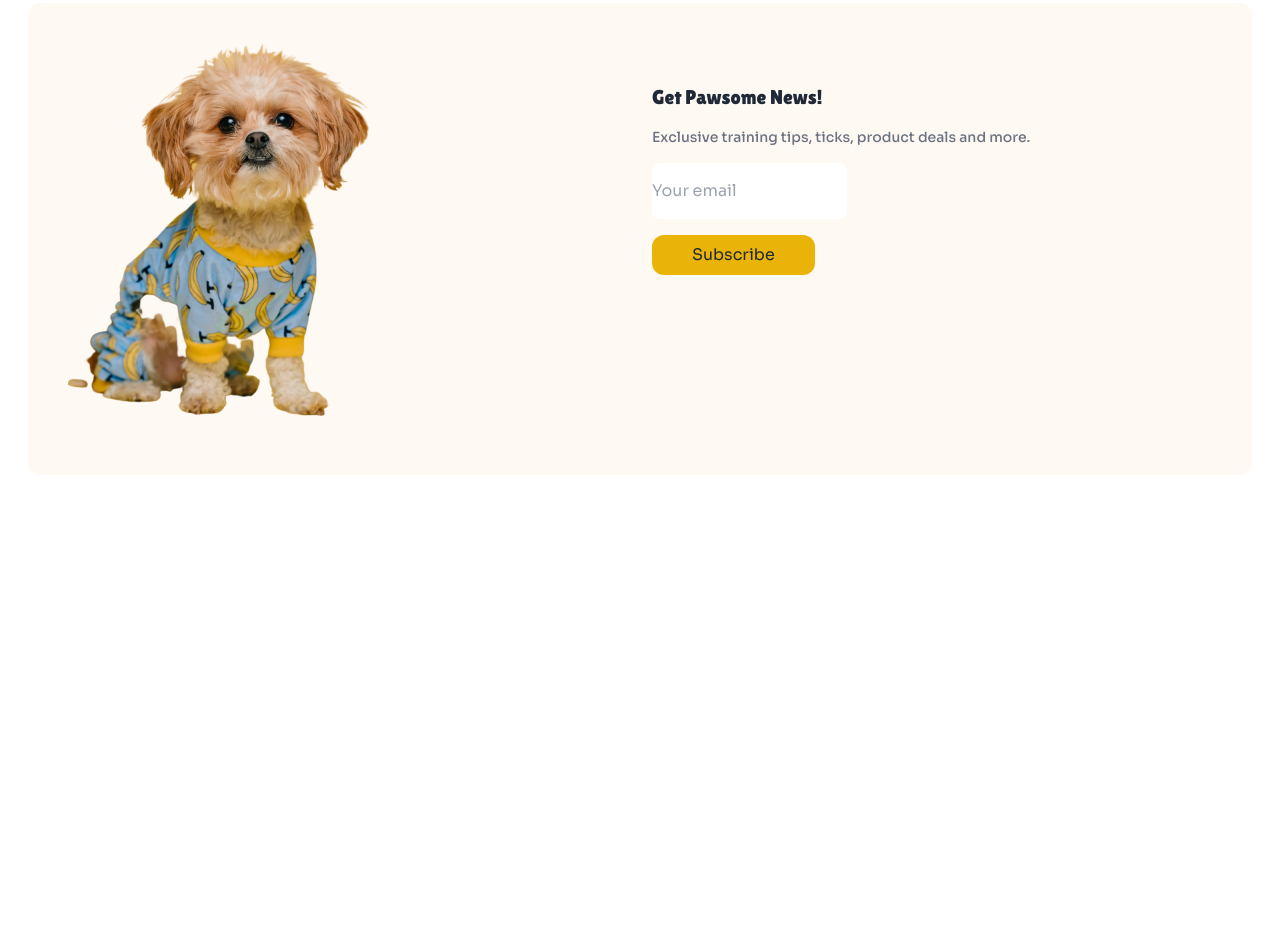
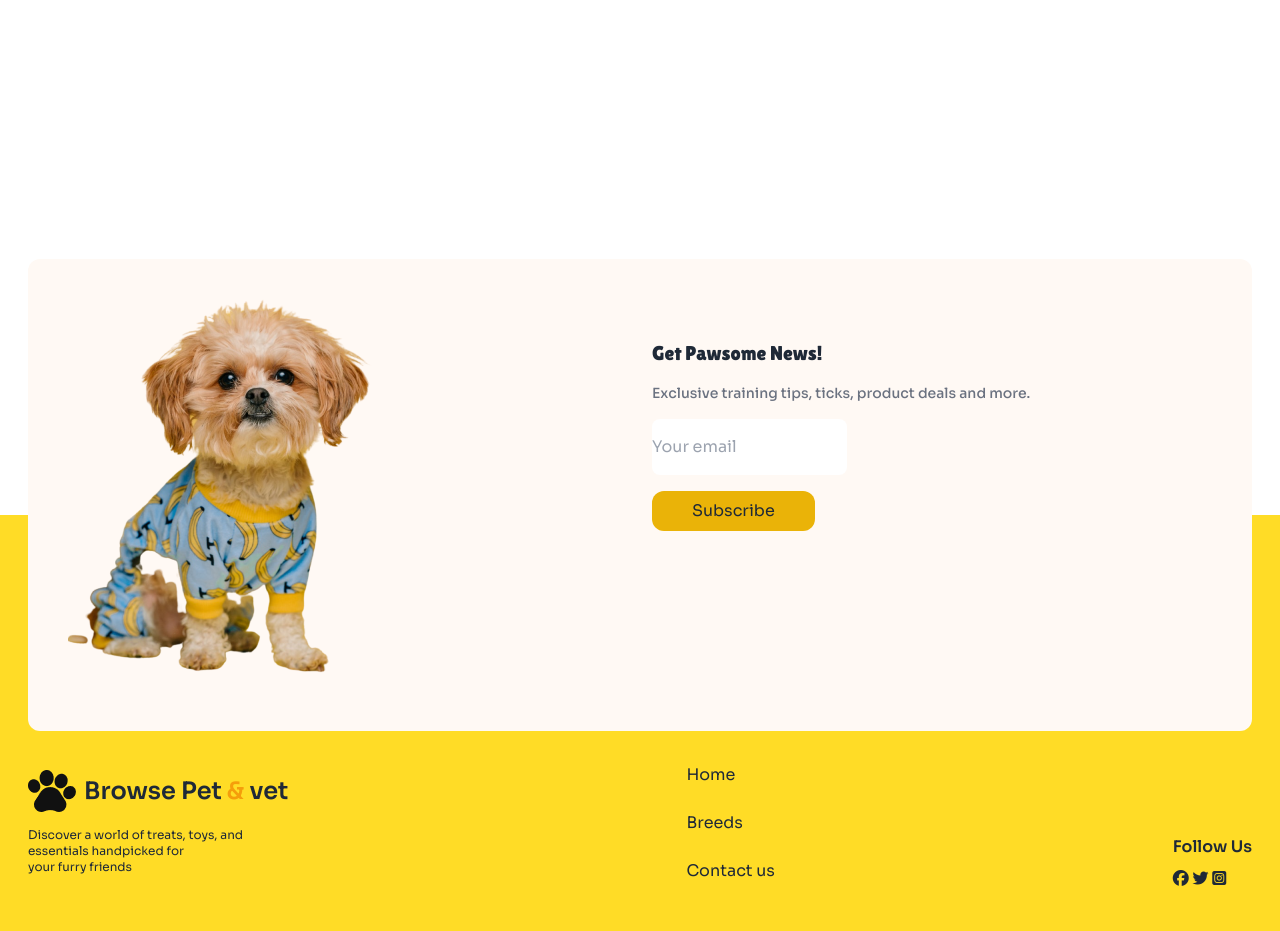
Before and after one commit to patwary9/assignment-03-project01, a plain HTML site: page index.html in a window 1280 px wide. Shown: the part 2915-3846 px from the top of the page. Before the commit the page ends 3430 px from the top, so only its background shows below. Drawn offline with nearby package versions, Linux system fonts and the light colour scheme.

Commit message:
footer desktop  cetagory  setup commit

```diff
--- a/index.html
+++ b/index.html
@@ -103,7 +103,7 @@
 <!-- main section  -->
 <main>
   <!-- cetegroies section   -->
-     <section class="sora-font max-w-screen-xl mx-auto px-7 lg:px-18 lg:mt-2 mb-10 ">
+<section class="sora-font max-w-screen-xl  mx-auto px-7 lg:px-18 lg:mt-2 mb-10 ">
     <h3 class="lilita-font text-xl lg:text-3xl font-medium mb-4">Browse By Categories</h3>
     <div class="grid grid-cols-2 lg:grid lg:grid-cols-6	 justify-between gap-4">
 
@@ -145,7 +145,7 @@
     </div>
      </section>
   <!-- trending section  -->
-    <section class="bg-[#FFF9F4] lg:mt-20 lg:mb-20 mt-20 mb20">
+<section class="bg-[#FFF9F4] lg:mt-20 lg:mb-20 mt-20 mb20">
 
   <div class="sora-font max-w-screen-xl mx-auto px-7 lg:px-18 lg:mt-8 mb-10">
     <!-- <div class="mt-6 mb-10 lg:mt-32 items-center"> -->
@@ -324,8 +324,8 @@
   </div>
    </section>
    <!-- get news section  -->
-<section class=" sora-font max-w-screen-xl mx-auto px-7 lg:px-18 my-10 ">
-  <div class="bg-[#FFF9F4] rounded-xl grid grid-cols-1 lg:grid lg:grid-cols-2 gap-2 ">
+<section class=" sora-font max-w-screen-xl  mx-auto px-7 lg:px-18 my-10 ">
+  <div class="bg-[#FFF9F4] rounded-xl grid grid-cols-1 lg:grid lg:grid-cols-2 gap-2  relative lg:-bottom-64">
       <!--  img container -->
        <div class="w-full px-5 lg:px-10 py-10 ">
         <img src="c1-assets/cute-pet-mid.png" alt="">
@@ -341,6 +341,44 @@
       </div>
   </div>
 </section>
+<footer class="bg-[#FFDC26]">
+  <div  class=" sora-font max-w-screen-xl  mx-auto px-7 lg:px-18 mt-10  ">
+    <!-- container  -->
+     <div class=" lg:flex lg:flex-cols-3 gap-4 justify-between items-center gap-4 mx-auto ">
+      <!-- context  -->
+       <div class=" ">
+        <div class="  lg:mt-56 lg:mb-10 ">
+          <div class="flex items-center  ">
+            <div class="flex items-center gap-2">
+            <img class="w-12 h-12" src="c1-assets/logo-footer.png" alt="">
+            <div>
+            <h3 class="hidden lg:inline-block lg:text-2xl font-semibold lg:my-5"> Browse Pet <span class="text-amber-500">&</span> vet</h3>
+            </div>
+            </div>
+          </div>
+          <p class="text-xs">Discover a world of treats, toys, and <br> essentials handpicked for <br> your furry friends</p>
+        </div>
+       </div>
+      <!-- item container  -->
+        <div class="justify-center gap-4 lg:mt-56 lg:mb-6 ">
+          <ul class=" ">
+            <li class="mb-6"> Home</li>
+            <li class="mb-6">Breeds</li>
+            <li>Contact us</li>
+          </ul>
+         </div>
+      <!-- icon container -->
+       <div class="lg:mt-80 lg:mb-10">
+        <h4 class="tex-sm font-semibold mb-2  ">Follow Us</h4>
+        <div>
+          <i class="fa-brands fa-facebook"></i>
+          <i class="fa-brands fa-twitter"></i>
+          <i class="fa-brands fa-square-instagram"></i>
+        </div>
+       </div>
+    </div>
+  </div>
+</footer>
 </main>
 </body>
-</html<>
+</html>
```
